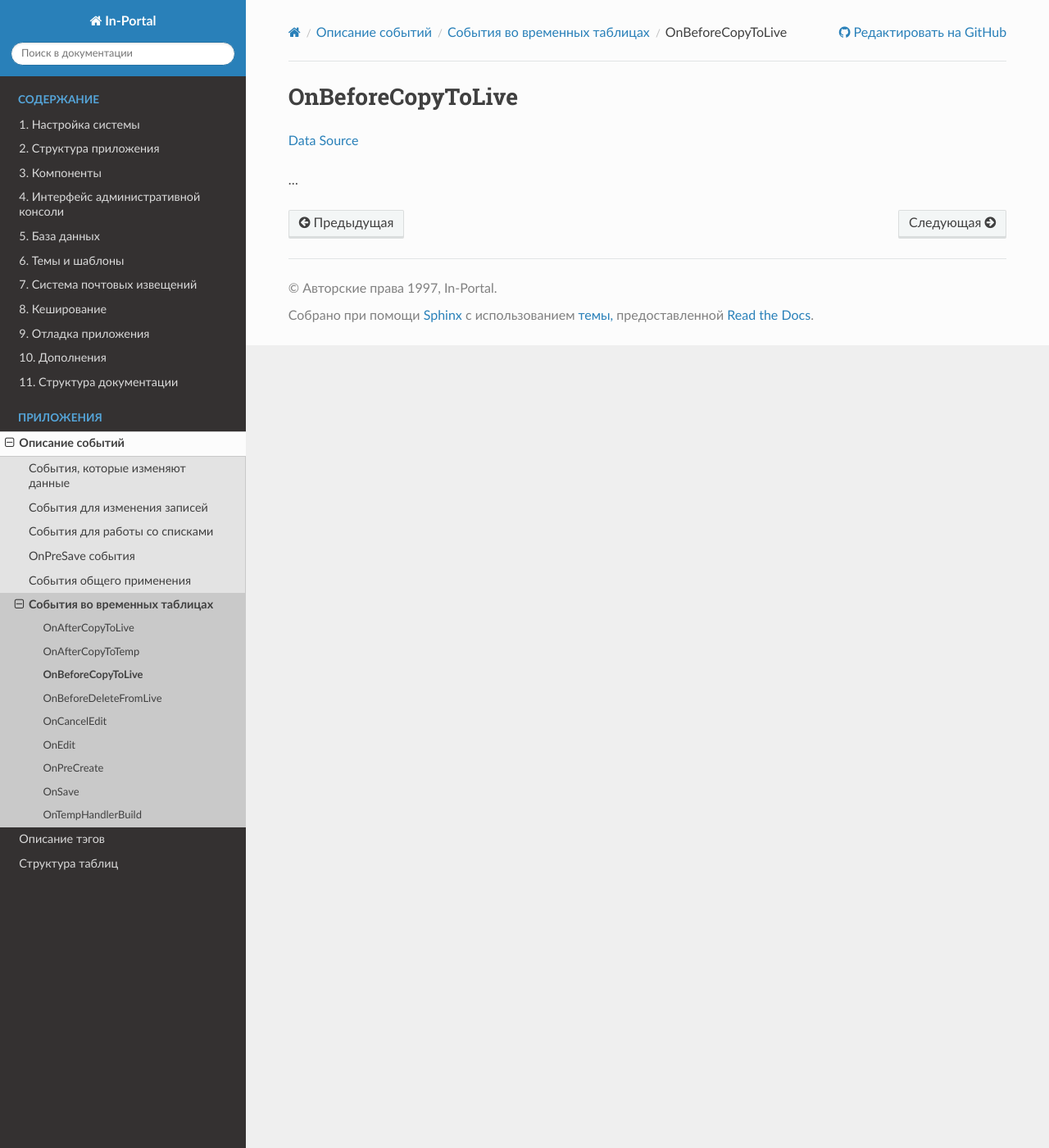
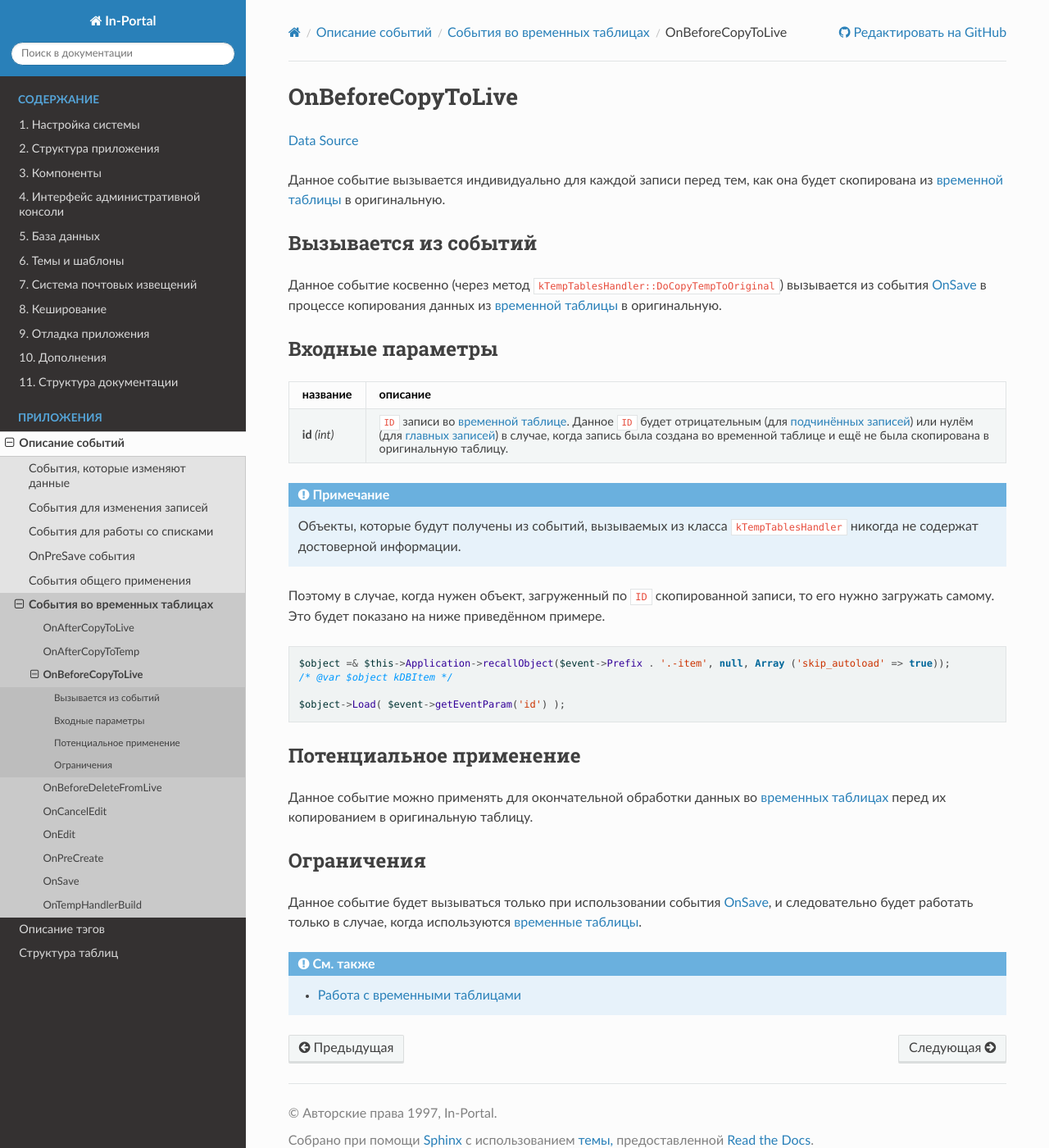
Before and after one commit to in-portal/guide-ru, a Sphinx documentation site: the page built from docs/events/temp_editing/on_before_copy_to_live.rst, in a window 1280 px wide and 1400 px high. Shown: the whole window at 82% size. Built offline with Sphinx 7.4.7 and the Read the Docs theme 3.1.0, drawn with Linux system fonts in a browser that asks for light colours.

Commit message:
Integrated "/events/temp_editing/on_before_copy_to_live.rst"

```diff
--- a/docs/events/temp_editing/on_before_copy_to_live.rst
+++ b/docs/events/temp_editing/on_before_copy_to_live.rst
@@ -2,6 +2,63 @@ OnBeforeCopyToLive
 ==================
 `Data Source`_
 
-...
+Данное событие вызывается индивидуально для каждой записи перед тем, как она будет скопирована
+из :doc:`временной таблицы </database/using_temporary_tables>` в оригинальную.
+
+Вызывается из событий
+---------------------
+
+Данное событие косвенно (через метод ``kTempTablesHandler::DoCopyTempToOriginal``) вызывается
+из события :doc:`/events/temp_editing/on_save` в процессе копирования данных из
+:doc:`временной таблицы </database/using_temporary_tables>` в оригинальную.
+
+Входные параметры
+-----------------
+
++----------------------------------------+---------------------------------------------------------------------+
+| название                               | описание                                                            |
++========================================+=====================================================================+
+| .. config-property::                   | ``ID`` записи во                                                    |
+|    :name: id                           | :doc:`временной таблице </database/using_temporary_tables>`.        |
+|    :type: int                          | Данное ``ID`` будет отрицательным (для                              |
+|    :ref_prefix: ep_OnBeforeCopyToLive_ | :doc:`подчинённых записей </components/working_with_sub_prefixes>`) |
+|                                        | или нулём (для                                                      |
+|                                        | :doc:`главных записей </components/working_with_sub_prefixes>`)     |
+|                                        | в случае, когда запись была создана во временной таблице и ещё не   |
+|                                        | была скопирована в оригинальную таблицу.                            |
++----------------------------------------+---------------------------------------------------------------------+
+
+.. note::
+
+   Объекты, которые будут получены из событий, вызываемых из класса ``kTempTablesHandler`` никогда не
+   содержат достоверной информации.
+
+Поэтому в случае, когда нужен объект, загруженный по ``ID`` скопированной записи, то его нужно загружать
+самому. Это будет показано на ниже приведённом примере.
+
+.. code:: php
+
+   $object =& $this->Application->recallObject($event->Prefix . '.-item', null, Array ('skip_autoload' => true));
+   /* @var $object kDBItem */
+
+   $object->Load( $event->getEventParam('id') );
+
+Потенциальное применение
+------------------------
+
+Данное событие можно применять для окончательной обработки данных во
+:doc:`временных таблицах </database/using_temporary_tables>` перед их копированием в оригинальную
+таблицу.
+
+Ограничения
+-----------
+
+Данное событие будет вызываться только при использовании события :doc:`/events/temp_editing/on_save`, и
+следовательно будет работать только в случае, когда используются
+:doc:`временные таблицы </database/using_temporary_tables>`.
+
+.. seealso::
+
+   - :doc:`/database/using_temporary_tables`
 
 .. _Data Source: http://guide.in-portal.org/rus/index.php/EventHandler:OnBeforeCopyToLive
```
